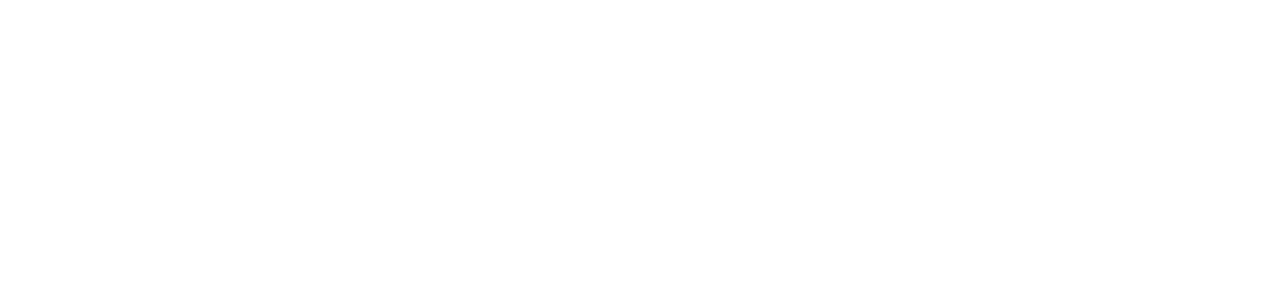
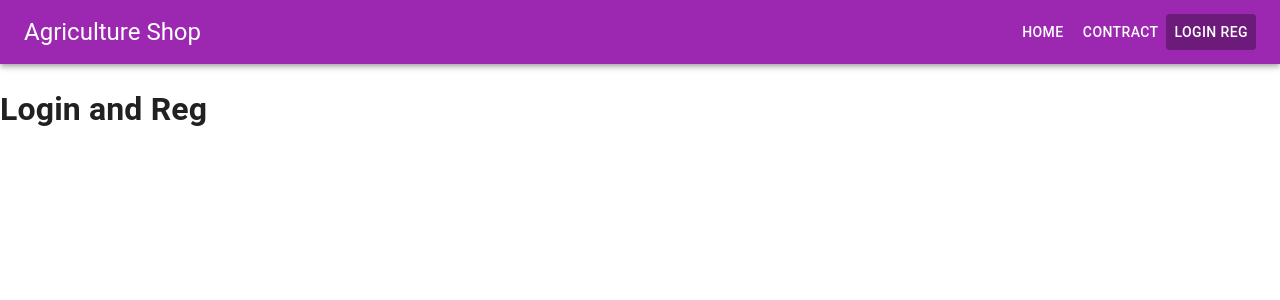
Before and after one commit to sakibsarker/01Frontend_Ecommerce_reactjs, a React (Create React App) app: page /Login in a window 1280 px wide. Before the commit this address had no page. Shown: the top 300 px of the page. Built offline with nearby package versions, Linux system fonts and the light colour scheme.

Commit message:
Update login webpage

```diff
--- a/src/App.js
+++ b/src/App.js
@@ -2,6 +2,7 @@
 import Layout from "./components/pages/Layout";
 import Home from "./components/pages/Home";
 import Contract from "./components/pages/Contract";
+import LoginReg from "./components/pages/auth/LoginReg";
 function App() {
   return (
     <>
@@ -10,6 +11,7 @@
       <Route path="/" element={<Layout />}>
       <Route index element={<Home />} />
       <Route path="contract" element={<Contract />} />
+      <Route path="Login" element={<LoginReg/>} />
       </Route>
     </Routes>
     </BrowserRouter>
--- a/src/components/NavBar.js
+++ b/src/components/NavBar.js
@@ -8,8 +8,9 @@
         <Typography variant='h5' component="div" sx={{flexGrow: 1}}>
             Agriculture Shop
         </Typography>
-        <Button component={NavLink} to="/" sx={{color:'white'}}>Home</Button>
-        <Button component={NavLink} to="/Contract" sx={{color:'white'}}>Contract</Button>
+        <Button component={NavLink} to="/" style={({isActive})=>{return{backgroundColor: isActive ? '#6d1b7b': ""}}} sx={{color:'white'}}>Home</Button>
+        <Button component={NavLink} to="/Contract" style={({isActive})=>{return{backgroundColor: isActive ? '#6d1b7b': ""}}} sx={{color:'white'}}>Contract</Button>
+        <Button component={NavLink} to="/Login" style={({isActive})=>{return{backgroundColor: isActive ? '#6d1b7b': ""}}} sx={{color:'white'}}>Login Reg</Button>
     </Toolbar>
     </AppBar>
     </Box>
--- /dev/null
+++ b/src/components/pages/auth/LoginReg.js
@@ -0,0 +1,6 @@
+const LoginReg=()=>{
+    return<>
+    <h1>Login and Reg</h1>
+    </>;
+};
+export default LoginReg;
```
Also changed, not shown: src/index.js (line endings or trailing spaces).
